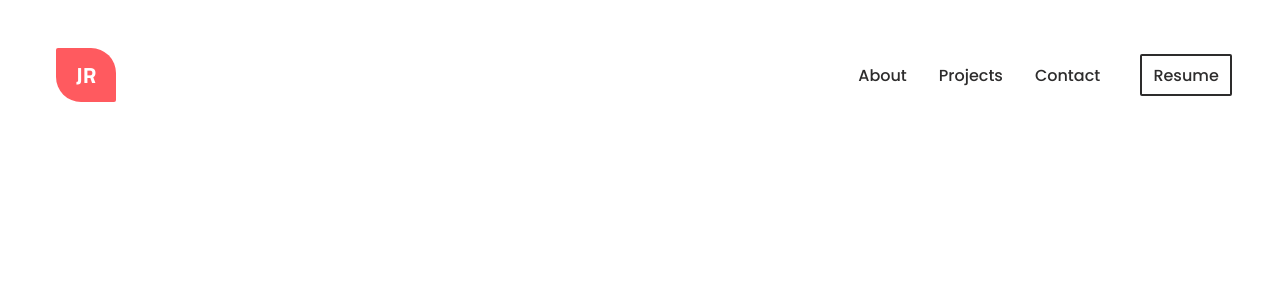
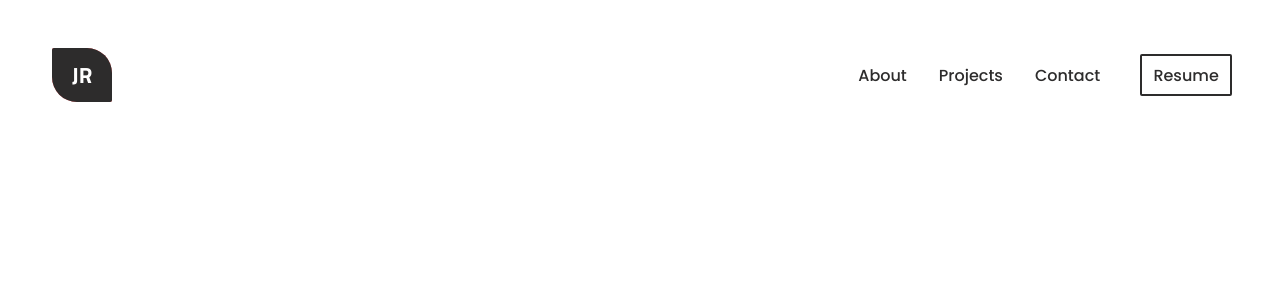
Before and after one commit to JD-R0driguez/react-play-ground, a React (Vite) app in the folder home-page/: page / in a window 1280 px wide. In both pictures the pointer is over the button "JR". Shown: the top 300 px of the page. Built offline with nearby package versions, Linux system fonts and the light colour scheme.

Commit message:
Added animations to Navbar buttons

```diff
--- a/home-page/src/components/Navbar.css
+++ b/home-page/src/components/Navbar.css
@@ -89,3 +89,16 @@
     transition: all 0.7s ease;
     z-index: -1;
 }
+
+.motion-button.resume::before{
+    transition: all 0.9s ease;
+}
+
+.motion-button:hover::before {
+    transform: translateX(0);
+}
+
+.motion-button:hover {
+    transform: translateX(-4px);
+    color: white;
+}
```
